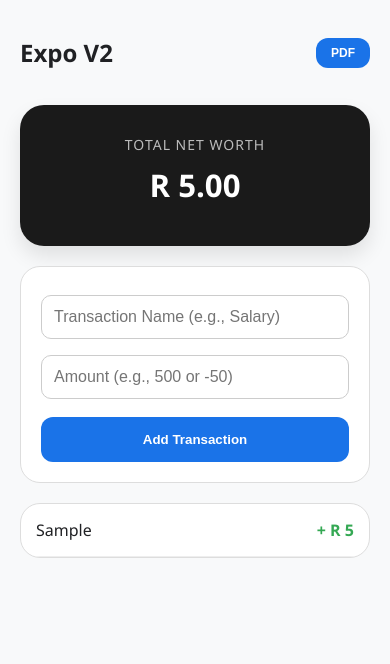
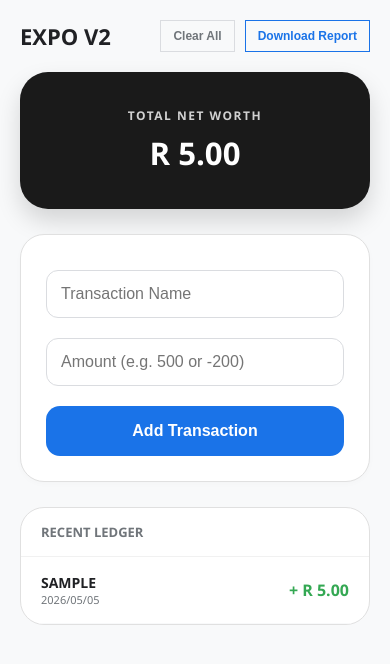
Before and after one commit to kgolaganopoosa/expov1, a plain HTML site: page index.html in a window 390 px wide. Both pictures are taken after typing "Sample", "5" into the empty fields and a click on the button "Add Transaction". Drawn offline with nearby package versions, Linux system fonts and the light colour scheme.

Commit message:
Refactor index.html for improved styling and functionality
Refactor styles and HTML structure for better layout and responsiveness. Update transaction handling and report generation logic.

```diff
--- a/index.html
+++ b/index.html
@@ -27,114 +27,70 @@
             --green: #34a853;
             --red: #ea4335;
             --black: #1a1a1a;
+            --gray: #70757a;
         }
 
         body {
-            font-family: 'Segoe UI', Roboto, sans-serif;
+            font-family: 'Segoe UI', Roboto, Helvetica, Arial, sans-serif;
             background-color: var(--bg);
             color: var(--text);
-            margin: 0;
-            padding: 20px;
-            display: flex;
-            flex-direction: column;
-            align-items: center;
+            margin: 0; padding: 20px;
+            display: flex; flex-direction: column; align-items: center;
         }
 
-        .app-container {
-            width: 100%;
-            max-width: 500px;
-        }
+        .app-container { width: 100%; max-width: 500px; }
 
         header {
-            width: 100%;
-            display: flex;
-            justify-content: space-between;
-            align-items: center;
-            margin-bottom: 20px;
+            width: 100%; display: flex; justify-content: space-between; align-items: center; margin-bottom: 20px;
         }
 
         .hero-card {
-            background: var(--black);
-            color: white;
-            padding: 30px;
-            border-radius: 24px;
-            box-shadow: 0 10px 20px rgba(0,0,0,0.1);
-            margin-bottom: 20px;
-            text-align: center;
+            background: var(--black); color: white; padding: 35px 20px;
+            border-radius: 28px; box-shadow: 0 12px 24px rgba(0,0,0,0.15);
+            margin-bottom: 25px; text-align: center;
         }
 
-        .net-worth-label { font-size: 14px; opacity: 0.7; text-transform: uppercase; letter-spacing: 1px; }
-
-        /* Dynamic sizing for huge numbers */
+        .net-worth-label { font-size: 12px; font-weight: 600; text-transform: uppercase; letter-spacing: 1.5px; opacity: 0.8; margin-bottom: 8px; }
         .net-worth-value {
-            font-size: clamp(24px, 8vw, 42px);
-            font-weight: 800;
-            margin: 10px 0;
-            white-space: nowrap;
-            overflow: hidden;
-            text-overflow: ellipsis;
+            font-size: clamp(24px, 8vw, 42px); font-weight: 800; margin: 0;
+            white-space: nowrap; overflow: hidden; text-overflow: ellipsis;
         }
 
         .input-group {
-            background: var(--card);
-            padding: 20px;
-            border-radius: 20px;
-            border: 1px solid #ddd;
-            margin-bottom: 20px;
+            background: var(--card); padding: 25px; border-radius: 24px;
+            border: 1px solid #e0e0e0; margin-bottom: 25px; box-shadow: 0 2px 6px rgba(0,0,0,0.02);
         }
 
         input {
-            width: 100%;
-            padding: 12px;
-            margin: 8px 0;
-            border: 1px solid #ccc;
-            border-radius: 10px;
-            box-sizing: border-box;
-            font-size: 16px;
+            width: 100%; padding: 14px; margin: 10px 0;
+            border: 1px solid #dadce0; border-radius: 12px;
+            box-sizing: border-box; font-size: 16px; outline: none; transition: 0.2s;
+        }
+        input:focus { border-color: var(--blue); }
+
+        .btn {
+            width: 100%; padding: 16px; border: none; border-radius: 14px;
+            font-weight: 700; cursor: pointer; font-size: 16px; transition: 0.2s;
+        }
+        .btn-primary { background: var(--blue); color: white; margin-top: 10px; }
+        .btn-primary:active { transform: scale(0.98); }
+
+        .btn-outline {
+            background: transparent; border: 1px solid #dadce0; color: var(--gray);
+            padding: 8px 12px; font-size: 12px; width: auto; font-weight: 600;
         }
 
-        button {
-            width: 100%;
-            padding: 15px;
-            border: none;
-            border-radius: 12px;
-            background: var(--blue);
-            color: white;
-            font-weight: 700;
-            cursor: pointer;
-            margin-top: 10px;
-        }
+        .history-card { background: var(--card); border-radius: 24px; border: 1px solid #e0e0e0; overflow: hidden; margin-bottom: 40px; }
+        .history-header { padding: 15px 20px; border-bottom: 1px solid #f1f1f1; display: flex; justify-content: space-between; align-items: center; }
+        .history-item { padding: 16px 20px; border-bottom: 1px solid #f8f9fa; display: flex; justify-content: space-between; align-items: center; }
 
-        .history-card {
-            background: var(--card);
-            border-radius: 20px;
-            border: 1px solid #ddd;
-            overflow: hidden;
-        }
+        .amount-pos { color: var(--green); font-weight: 700; }
+        .amount-neg { color: var(--red); font-weight: 700; }
 
-        .history-item {
-            padding: 15px;
-            border-bottom: 1px solid #eee;
-            display: flex;
-            justify-content: space-between;
-        }
-
-        .amount-pos { color: var(--green); font-weight: bold; }
-        .amount-neg { color: var(--red); font-weight: bold; }
-
-        /* Install Prompt Styling */
         #install-prompt {
-            position: fixed;
-            bottom: 20px;
-            left: 20px;
-            right: 20px;
-            background: white;
-            padding: 15px;
-            border-radius: 15px;
-            box-shadow: 0 5px 30px rgba(0,0,0,0.2);
-            display: none;
-            z-index: 1000;
-            border: 1px solid var(--blue);
+            position: fixed; bottom: 20px; left: 20px; right: 20px;
+            background: white; padding: 20px; border-radius: 20px;
+            box-shadow: 0 10px 40px rgba(0,0,0,0.2); display: none; z-index: 1000;
         }
     </style>
 </head>
@@ -142,8 +98,11 @@
 
     <div class="app-container">
         <header>
-            <h1 style="font-size: 24px;">Expo V2</h1>
-            <button onclick="exportPDF()" style="width: auto; padding: 8px 15px; font-size: 12px; margin: 0;">PDF</button>
+            <h1 style="margin:0; font-size: 22px; font-weight: 800;">EXPO V2</h1>
+            <div style="display: flex; gap: 10px;">
+                <button class="btn-outline" onclick="clearRecords()">Clear All</button>
+                <button class="btn-outline" onclick="exportPDF()" style="color: var(--blue); border-color: var(--blue);">Download Report</button>
+            </div>
         </header>
 
         <div class="hero-card">
@@ -152,36 +111,40 @@
         </div>
 
         <div class="input-group">
-            <input type="text" id="desc" placeholder="Transaction Name (e.g., Salary)">
-            <input type="number" id="amt" placeholder="Amount (e.g., 500 or -50)">
-            <button onclick="addEntry()">Add Transaction</button>
+            <input type="text" id="desc" placeholder="Transaction Name">
+            <input type="number" id="amt" placeholder="Amount (e.g. 500 or -200)">
+            <button class="btn btn-primary" onclick="addEntry()">Add Transaction</button>
         </div>
 
-        <div class="history-card" id="history">
+        <div class="history-card">
+            <div class="history-header">
+                <span style="font-size: 13px; font-weight: 700; color: var(--gray);">RECENT LEDGER</span>
             </div>
+            <div id="history"></div>
+        </div>
     </div>
 
     <div id="install-prompt">
-        <div style="display: flex; align-items: center; gap: 10px; margin-bottom: 10px;">
-            <div style="width:40px; height:40px; background:black; border-radius:8px; display:flex; align-items:center; justify-content:center;">
-                <div style="width:15px; height:15px; background:white; border-radius:50%;"></div>
+        <div style="display: flex; align-items: center; gap: 15px; margin-bottom: 15px;">
+            <div style="width:50px; height:50px; background:black; border-radius:12px; display:flex; align-items:center; justify-content:center;">
+                <div style="width:20px; height:20px; background:white; border-radius:50%;"></div>
             </div>
-            <strong>Install Expo V2?</strong>
+            <div>
+                <strong style="display:block;">Expo V2</strong>
+                <span style="font-size: 13px; color: var(--gray);">Install to your home screen</span>
+            </div>
         </div>
-        <button onclick="installApp()" style="padding: 10px; margin: 0;">Install App</button>
+        <button class="btn btn-primary" onclick="installApp()" style="margin:0;">Install Now</button>
     </div>
 
     <script>
-        let transactions = JSON.parse(localStorage.getItem('expo_data')) || [];
+        let transactions = JSON.parse(localStorage.getItem('expo_v2_data')) || [];
         let deferredPrompt;
 
-        // --- PWA Logic ---
+        // PWA Service Worker Registration
         if ('serviceWorker' in navigator) {
             window.addEventListener('load', () => {
-                const sw = `
-                    self.addEventListener('install', e => e.waitUntil(caches.open('expo-v2').then(c => c.addAll(['./']))));
-                    self.addEventListener('fetch', e => e.respondWith(caches.match(e.request).then(r => r || fetch(e.request))));
-                `;
+                const sw = `self.addEventListener('fetch', e => e.respondWith(caches.match(e.request).then(r => r || fetch(e.request))));`;
                 const blob = new Blob([sw], {type: 'application/javascript'});
                 navigator.serviceWorker.register(URL.createObjectURL(blob));
             });
@@ -197,35 +160,35 @@
             if (deferredPrompt) {
                 deferredPrompt.prompt();
                 const { outcome } = await deferredPrompt.userChoice;
-                if (outcome === 'accepted') {
-                    document.getElementById('install-prompt').style.display = 'none';
-                }
+                if (outcome === 'accepted') document.getElementById('install-prompt').style.display = 'none';
                 deferredPrompt = null;
             }
         }
 
-        // --- App Logic ---
         function updateUI() {
             const history = document.getElementById('history');
             const balanceEl = document.getElementById('balance');
             history.innerHTML = '';
             let total = 0;
 
-            transactions.forEach((t, i) => {
+            transactions.slice().reverse().forEach((t) => {
                 total += t.amount;
                 const item = document.createElement('div');
                 item.className = 'history-item';
                 item.innerHTML = `
-                    <span>${t.desc}</span>
+                    <div style="display:flex; flex-direction:column;">
+                        <span style="font-weight:600; font-size:14px;">${t.desc.toUpperCase()}</span>
+                        <span style="font-size:11px; color:var(--gray);">${t.date}</span>
+                    </div>
                     <span class="${t.amount >= 0 ? 'amount-pos' : 'amount-neg'}">
-                        ${t.amount >= 0 ? '+' : ''} R ${t.amount.toLocaleString()}
+                        ${t.amount >= 0 ? '+' : ''} R ${t.amount.toLocaleString(undefined, {minimumFractionDigits: 2})}
                     </span>
                 `;
-                history.prepend(item);
+                history.appendChild(item);
             });
 
             balanceEl.innerText = `R ${total.toLocaleString(undefined, {minimumFractionDigits: 2})}`;
-            localStorage.setItem('expo_data', JSON.stringify(transactions));
+            localStorage.setItem('expo_v2_data', JSON.stringify(transactions));
         }
 
         function addEntry() {
@@ -233,18 +196,49 @@
             const amt = parseFloat(document.getElementById('amt').value);
             if(!desc || isNaN(amt)) return;
 
-            transactions.push({ desc, amount: amt, date: new Date().toLocaleDateString() });
+            transactions.push({
+                desc: desc,
+                amount: amt,
+                date: new Date().toLocaleDateString('en-ZA')
+            });
             document.getElementById('desc').value = '';
             document.getElementById('amt').value = '';
             updateUI();
         }
 
+        function clearRecords() {
+            if (confirm("Are you sure? This will permanently delete all transaction history.")) {
+                transactions = [];
+                updateUI();
+            }
+        }
+
         function exportPDF() {
             const { jsPDF } = window.jspdf;
             const doc = new jsPDF();
-            doc.text("Expo V2 Financial Report", 14, 15);
-            const data = transactions.map(t => [t.date, t.desc, `R ${t.amount}`]);
-            doc.autoTable({ head: [['Date', 'Description', 'Amount']], body: data, startY: 20 });
+
+            const totalNetWorth = transactions.reduce((acc, t) => acc + t.amount, 0);
+
+            doc.setFontSize(20);
+            doc.text("EXPO V2 FINANCIAL REPORT", 14, 20);
+
+            const tableBody = transactions.map(t => [t.date, t.desc.toUpperCase(), `R ${t.amount.toLocaleString()}`]);
+
+            // Add Total row to the end of the data array
+            tableBody.push([
+                { content: 'TOTAL NET WORTH', colSpan: 2, styles: { halign: 'right', fontStyle: 'bold', fillColor: [240, 240, 240] } },
+                { content: `R ${totalNetWorth.toLocaleString(undefined, {minimumFractionDigits: 2})}`, styles: { fontStyle: 'bold', fillColor: [240, 240, 240] } }
+            ]);
+
+            doc.autoTable({
+                head: [['DATE', 'DESCRIPTION', 'AMOUNT']],
+                body: tableBody,
+                startY: 30,
+                theme: 'grid',
+                headStyles: { fillColor: [0, 0, 0] },
+                columnStyles: { 2: { halign: 'right' } }
+            });
+
             doc.save("ExpoV2_Report.pdf");
         }
 
```
